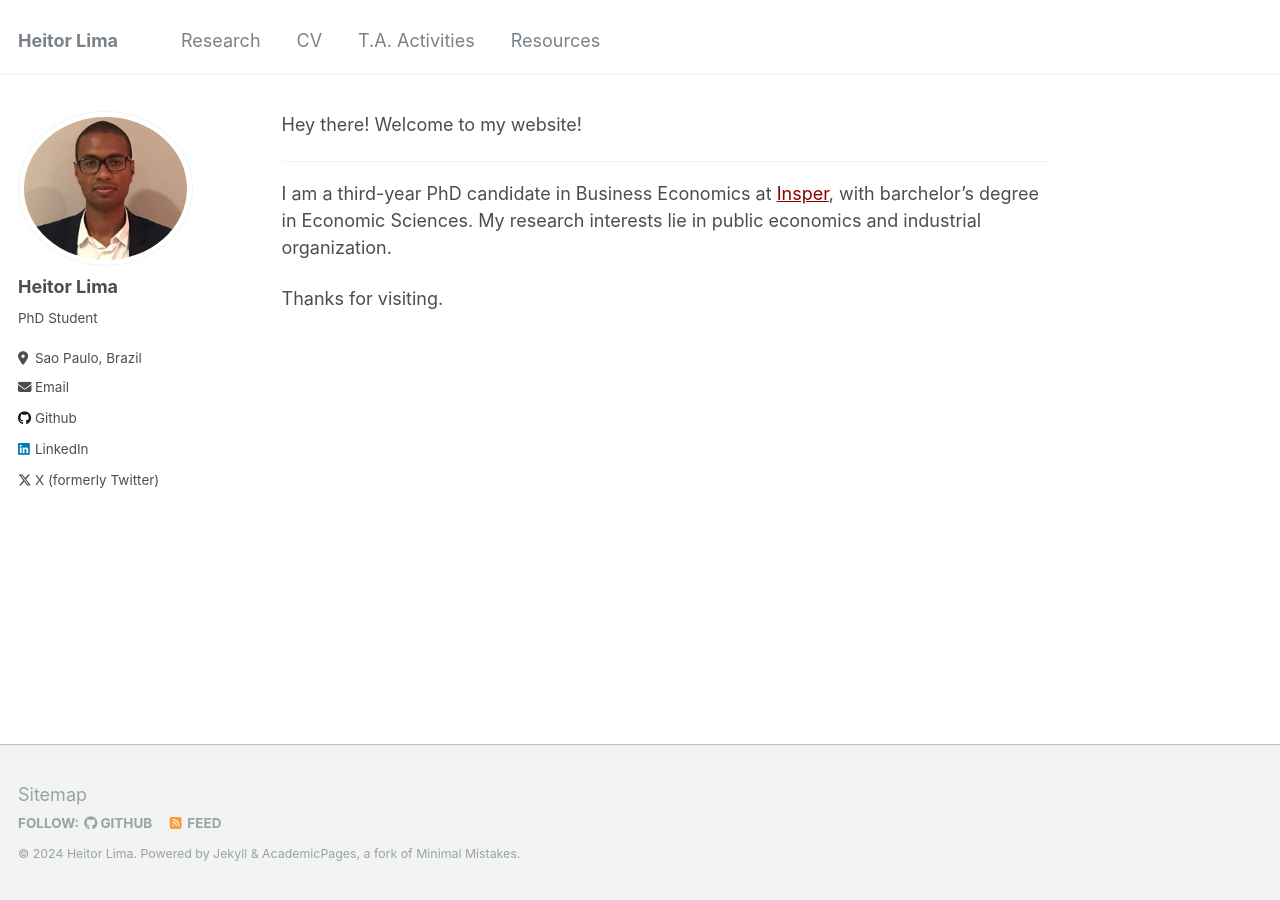
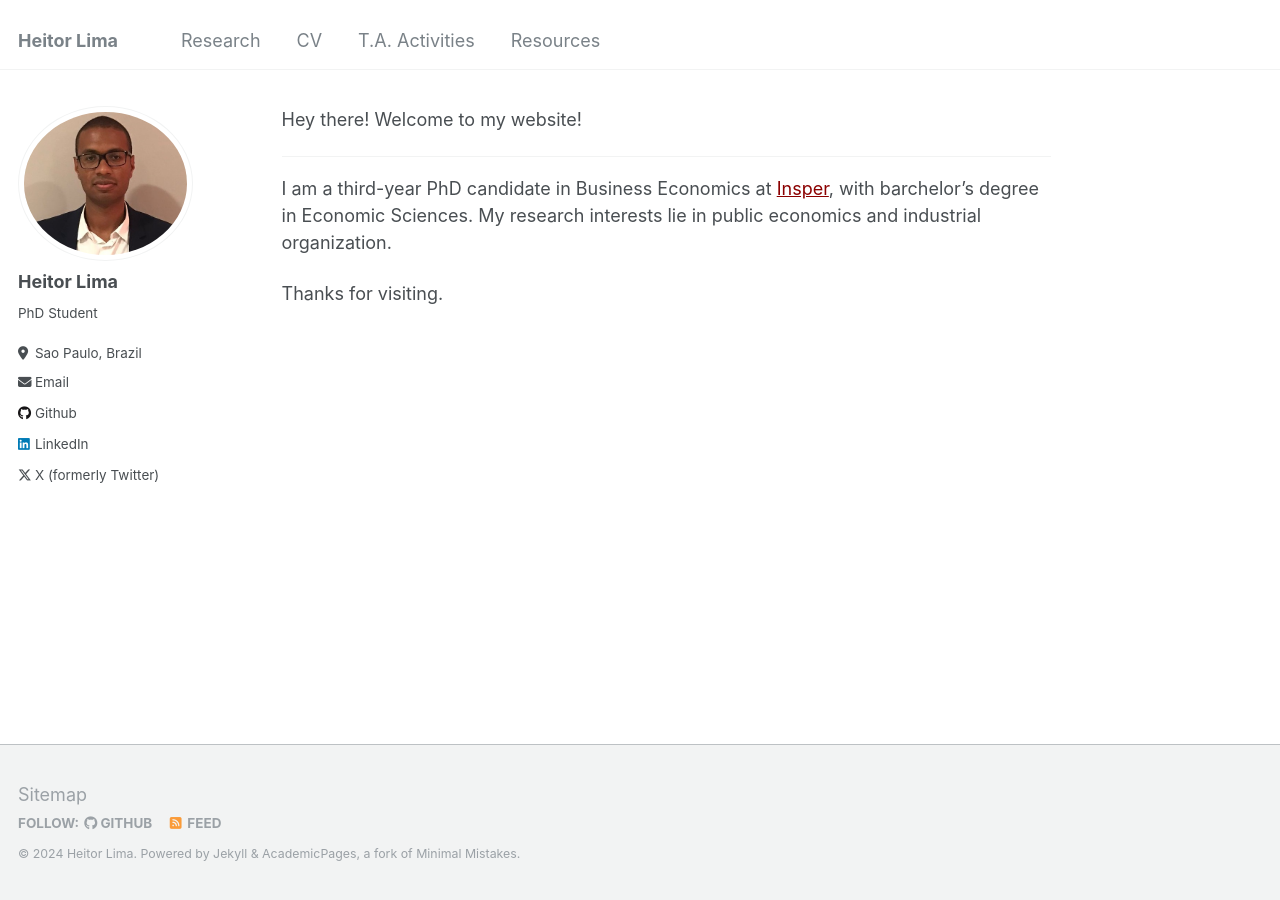
Before and after one commit to heitoraolima/heitoraolima.github.io, a Jekyll site: the page built from _pages/about.md, in a window 1280 px wide. Built offline with Jekyll 4.4.1, drawn with Linux system fonts in a browser that asks for light colours.

Commit message:
Update _variables.scss

```diff
--- a/_sass/_variables.scss
+++ b/_sass/_variables.scss
@@ -43,7 +43,7 @@ $type-size-7                : 0.6875em; // ~11px
 $type-size-8                : 0.625em;  // ~10px
 
 /* masthead properties */
-$masthead-height            : 75px;
+$masthead-height            : 70px;
 
 /*
    Colors
```
